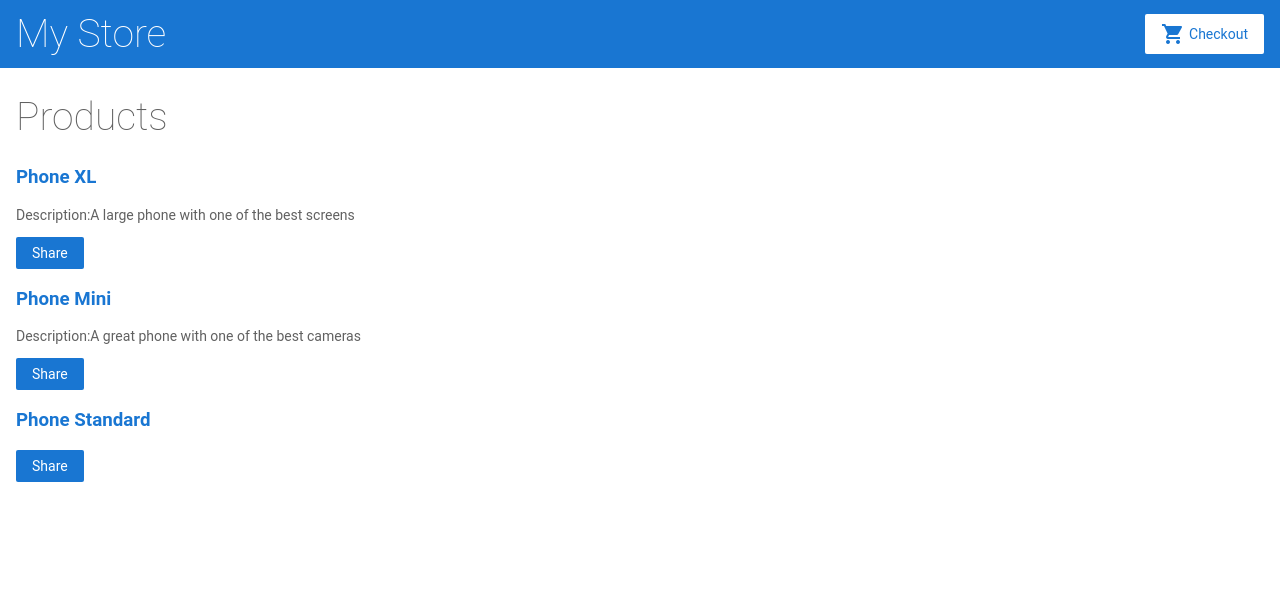
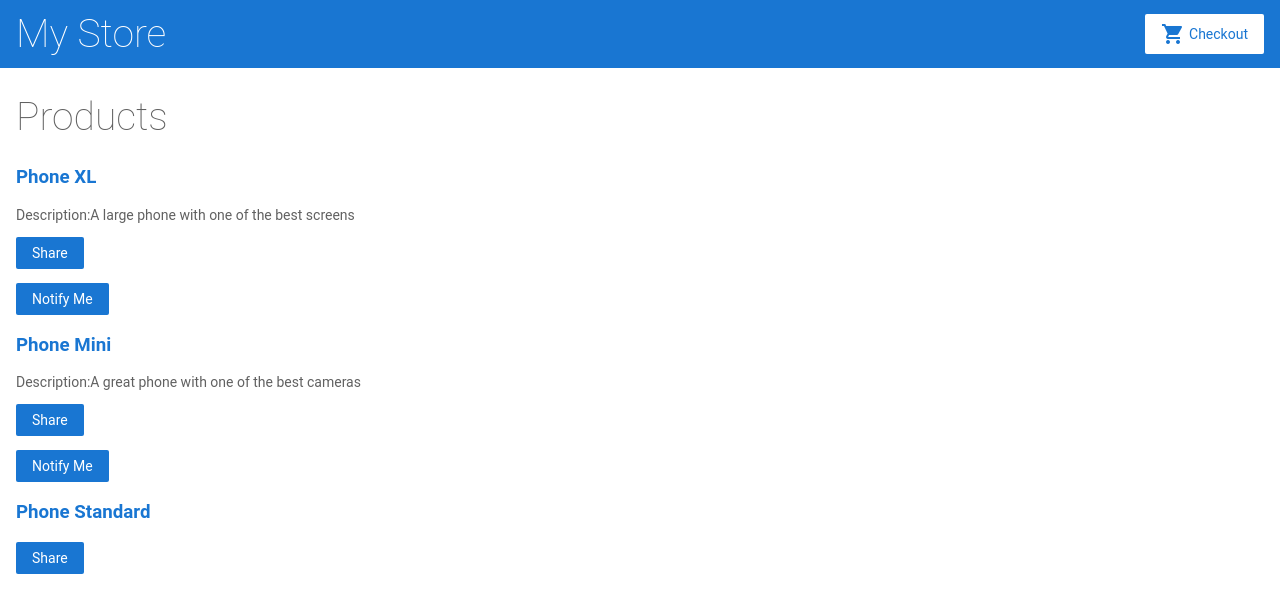
Before and after one commit to IrfanKhalid/angular-app, an Angular app: page / in a window 1280 px wide. Shown: the top 612 px of the page. Built offline with nearby package versions, Linux system fonts and the light colour scheme.

Commit message:
5 files modified, 3 added

```diff
--- a/src/app/app.module.ts
+++ b/src/app/app.module.ts
@@ -6,6 +6,7 @@ import { ReactiveFormsModule } from '@angular/forms';
 import { AppComponent } from './app.component';
 import { TopBarComponent } from './top-bar/top-bar.component';
 import { ProductListComponent } from './product-list/product-list.component';
+import { ProductAlertsComponent } from './product-alerts/product-alerts.component';
 
 @NgModule({
   imports: [
@@ -18,7 +19,8 @@ import { ProductListComponent } from './product-list/product-list.component';
   declarations: [
     AppComponent,
     TopBarComponent,
-    ProductListComponent
+    ProductListComponent,
+    ProductAlertsComponent
   ],
   bootstrap: [ AppComponent ]
 })
--- /dev/null
+++ b/src/app/product-alerts/product-alerts.component.html
@@ -0,0 +1,3 @@
+<p *ngIf="product.price > 700">
+  <button (click)="notify.emit()">Notify Me</button>
+</p>
--- /dev/null
+++ b/src/app/product-alerts/product-alerts.component.ts
@@ -0,0 +1,17 @@
+import { Component, OnInit } from '@angular/core';
+import {Input} from '@angular/core';
+import {Output, EventEmitter} from '@angular/core';
+@Component({
+  selector: 'app-product-alerts',
+  templateUrl: './product-alerts.component.html',
+  styleUrls: ['./product-alerts.component.css']
+})
+export class ProductAlertsComponent implements OnInit {
+  @Input() product;
+  @Output() notify=new EventEmitter();
+  constructor() { }
+
+  ngOnInit() {
+  }
+
+}
--- a/src/app/product-list/product-list.component.html
+++ b/src/app/product-list/product-list.component.html
@@ -12,6 +12,11 @@ Description:{{product.description}}
   Share
 </button>
 
+<app-product-alerts
+  [product]="product"
+  (notify)="onNotify()">
+</app-product-alerts>
+
 </div>
 	<!--
 Copyright Google LLC. All Rights Reserved.
--- a/src/app/product-list/product-list.component.ts
+++ b/src/app/product-list/product-list.component.ts
@@ -13,6 +13,10 @@ export class ProductListComponent {
   share() {
     window.alert('The product has been shared!');
   }
+
+  onNotify(){
+    window.alert('You will be notified, when the item goes on sale.');
+  }
 }
 
 
--- a/src/app/products.ts
+++ b/src/app/products.ts
@@ -2,11 +2,12 @@ export const products = [
   {
     name: 'Phone XL',
     price: 799,
-    description: 'A large phone with one of the best screens'
+    description: 'A large phone with one of the best screens',
+    QualityRating:'A'
   },
   {
     name: 'Phone Mini',
-    price: 699,
+    price: 799,
     description: 'A great phone with one of the best cameras'
   },
   {
--- a/src/main.ts
+++ b/src/main.ts
@@ -1,4 +1,6 @@
 import { enableProdMode } from '@angular/core';
+import {Input} from '@angular/core';
+
 import { platformBrowserDynamic } from '@angular/platform-browser-dynamic';
 import { environment } from './environments/environment';
 
```
Also changed, not shown: src/app/product-alerts/product-alerts.component.css (added).
